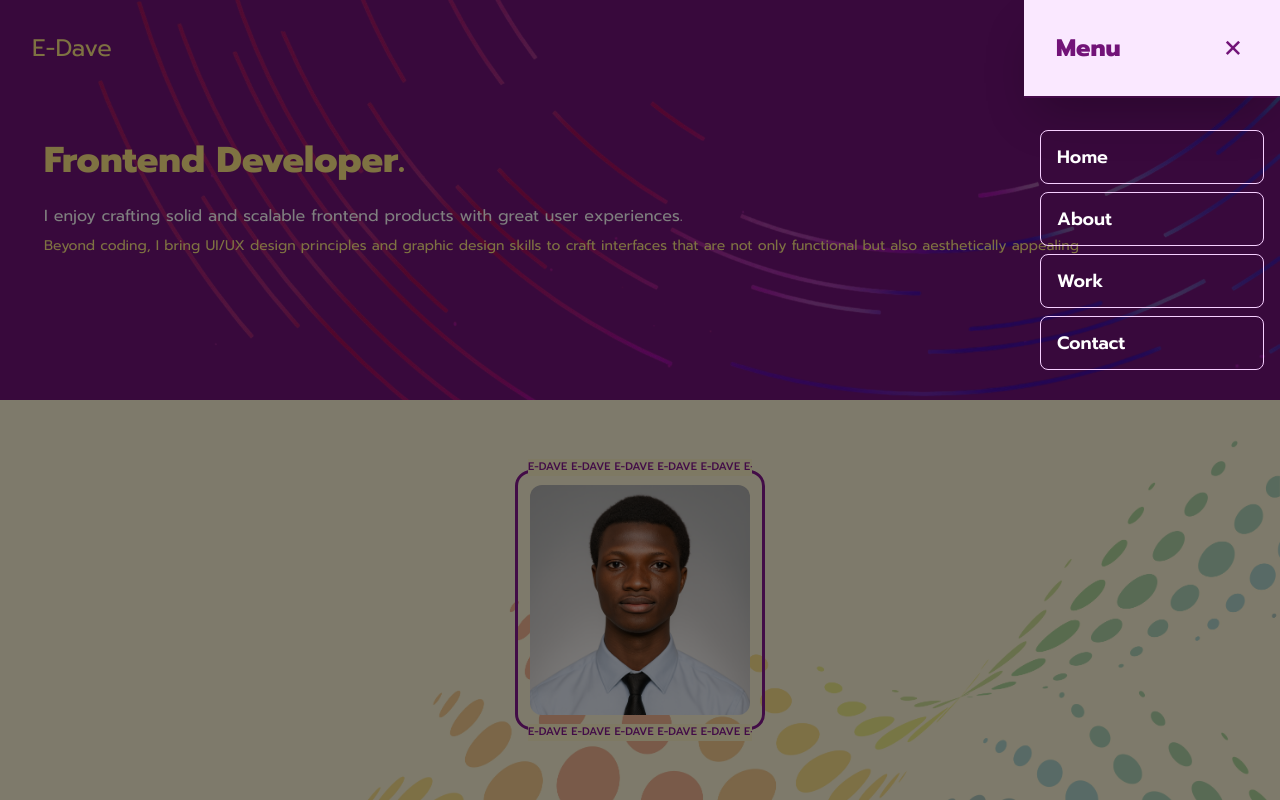
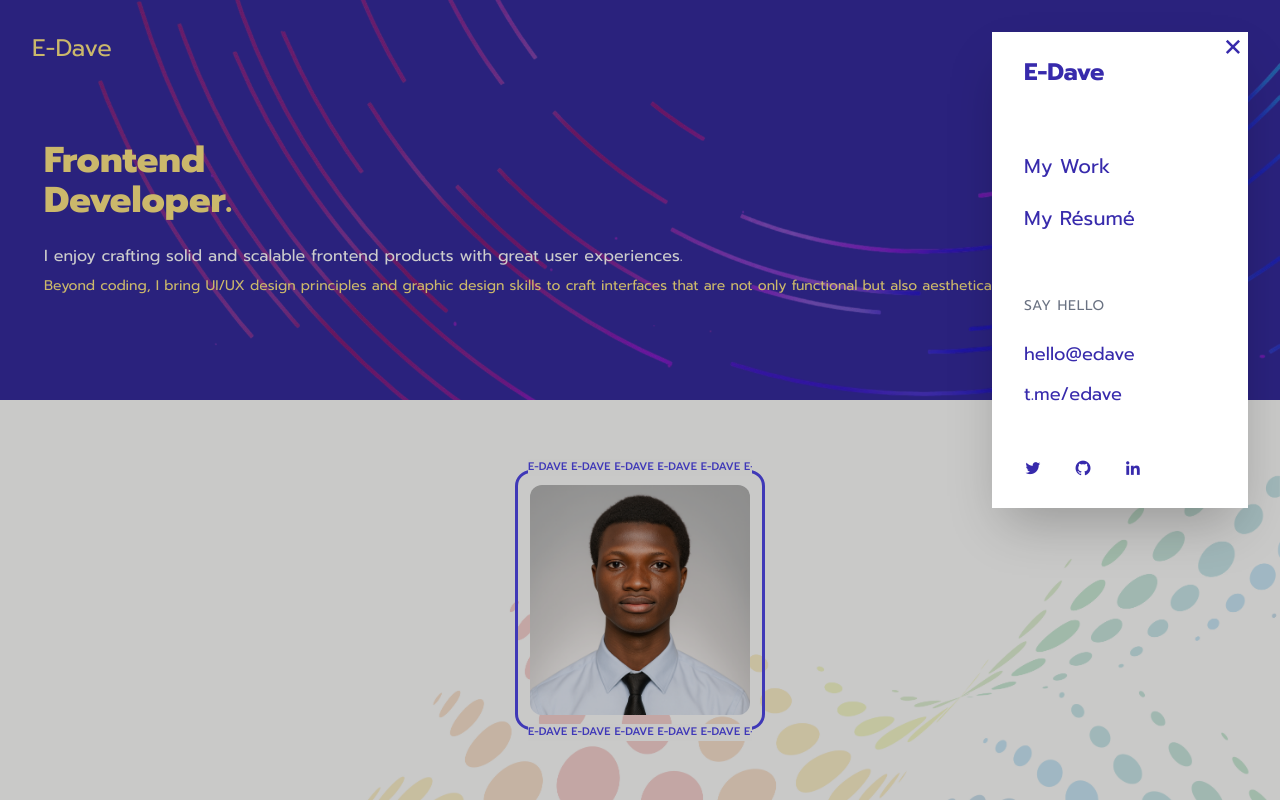
Before and after one commit to Ogunleyed01/Mi-Portfolio, a React (Vite) app: page / in a window 1280 px wide. Both pictures are taken after a click on the icon 1233 px from the left and 48 px from the top of the page. Shown: the top 800 px of the page. Built offline with nearby package versions, Linux system fonts and the light colour scheme.

Commit message:
feat: landing page UI color change && Menu change

```diff
--- a/index.html
+++ b/index.html
@@ -3,6 +3,7 @@
   <head>
     <meta charset="UTF-8" />
     <meta name="viewport" content="width=device-width, initial-scale=1.0" />
+    <link href='https://unpkg.com/boxicons@2.1.4/css/boxicons.min.css' rel='stylesheet'>
     <link href='https://unpkg.com/boxicons@2.1.4/css/boxicons.min.css' rel='stylesheet'>
     <link rel="preconnect" href="https://fonts.googleapis.com">
     <link rel="preconnect" href="https://fonts.gstatic.com" crossorigin>
--- /dev/null
+++ b/src/components/footer.jsx
@@ -0,0 +1,54 @@
+import React from 'react'
+
+const Footer = () => {
+  return (
+    <footer className='bg-indigo-900 text-white py-12 px-8'>
+        <div className='max-w-6xl mx-auto'>
+            {/* Main Footer Content */}
+            <div className='flex flex-col md:flex-row justify-between items-start gap-8 mb-8'>
+                {/* SAY HELLO Section */}
+                <div>
+                    <h3 className='text-white font-bold text-xl uppercase mb-4'>SAY HELLO</h3>
+                    <div className='flex flex-col gap-2'>
+                        <a href='https://wa.me/2348059494191' className='text-indigo-300 hover:text-indigo-200 transition-colors'>
+                            hello@edave
+                        </a>
+                        <a href='https://t.me/Edave_digitals' target='_blank' rel='noopener noreferrer' className='text-indigo-300 hover:text-indigo-200 transition-colors'>
+                            t.me/edave
+                        </a>
+                    </div>
+                </div>
+
+                {/* Navigation Links */}
+                <div className='flex flex-col gap-2'>
+                    <a href='#work' className='text-indigo-300 hover:text-indigo-200 transition-colors'>My Work</a>
+                    <a href='#resume' className='text-indigo-300 hover:text-indigo-200 transition-colors'>My Résumé</a>
+                </div>
+            </div>
+
+            {/* Separator */}
+            <div className='border-t border-white/20 my-8'></div>
+
+            {/* Copyright and Social Links */}
+            <div className='flex flex-col md:flex-row justify-between items-center gap-4'>
+                <div className='text-white'>
+                    &copy; David Ogunleye 2025
+                </div>
+                <div className='flex gap-4 text-white'>
+                    <a href='https://x.com/edave_digitals' target='_blank' rel='noopener noreferrer' className='hover:text-indigo-300 transition-colors'>
+                        <i className='bx bxl-twitter'></i>
+                    </a>
+                    <a href='https://github.com/Ogunleyed01' target='_blank' rel='noopener noreferrer' className='hover:text-indigo-300 transition-colors'>
+                        <i className='bx bxl-github'></i>
+                    </a>
+                    <a href='https://www.linkedin.com/in/david-ogunleye-b48032281/' target='_blank' rel='noopener noreferrer' className='hover:text-indigo-300 transition-colors'>
+                        <i className='bx bxl-linkedin'></i>
+                    </a>
+                </div>
+            </div>
+        </div>
+    </footer>
+  )
+}
+
+export default Footer
--- a/src/components/header.jsx
+++ b/src/components/header.jsx
@@ -11,35 +11,103 @@ const Header = ({ isMenuOpen, setIsMenuOpen }) => {
 
   return (
     <>
-      <div className='flex justify-between p-8 text-amber-200'>
+      <div className='flex justify-between p-8 text-amber-200 relative'>
           <div className='text-2xl text-bold'>E-Dave</div>
           <i
-            className={`bx ${isMenuOpen ? 'bx-x' : 'bx-menu-alt-right'} text-3xl cursor-pointer transition-transform duration-300`}
-            onClick={toggleMenu}
+            className={`bx ${isMenuOpen ? 'bx-x' : 'bx-menu-alt-right'} text-3xl cursor-pointer transition-all duration-300 relative z-[60] ${isMenuOpen ? 'text-indigo-800' : 'text-amber-200'}`}
+            onClick={isMenuOpen ? closeMenu : toggleMenu}
           ></i>
       </div>
 
       {isMenuOpen && (
         <>
+          {/* Overlay - only on tablet/desktop */}
           <div
-            className='fixed inset-0 bg-black/50 z-40'
+            className='hidden md:block fixed inset-0 bg-black/20 z-40'
             onClick={closeMenu}
           ></div>
-          <div className='absolute top-0 right-0 w-64 h-full bg-fuchsia-100 shadow-2xl z-50'>
-            <div className='p-8 border-b-2 border-fuchsia-900/30'>
-              <div className='flex justify-between items-center'>
-                <div className='text-2xl font-extrabold text-fuchsia-900'>Menu</div>
-                <i
-                  className='bx bx-x text-3xl cursor-pointer text-fuchsia-900 hover:text-fuchsia-700 transition-colors'
+
+          {/* Menu - full screen on mobile, sidebar on tablet/desktop */}
+          <div
+            className='fixed top-0 right-0 h-full md:h-auto md:max-h-[85vh] w-full md:w-1/4 lg:w-1/5 bg-white z-50 overflow-y-auto shadow-2xl animate-slide-in-right md:top-8 md:right-8'
+          >
+            <div className='p-8 flex flex-col min-h-screen md:min-h-0 md:py-6'>
+              {/* Header with Menu Title */}
+              <div className='flex justify-between items-center mb-16'>
+                <div className='text-2xl font-bold text-indigo-800'>E-Dave</div>
+              </div>
+
+              {/* Navigation Links */}
+              <div className='flex flex-col gap-6 mb-16'>
+                <a
+                  href='#work'
                   onClick={closeMenu}
-                ></i>
+                  className='text-indigo-800 text-xl hover:text-indigo-600 transition-colors'
+                >
+                  My Work
+                </a>
+                <a
+                  href='#resume'
+                  onClick={closeMenu}
+                  className='text-indigo-800 text-xl hover:text-indigo-600 transition-colors'
+                >
+                  My Résumé
+                </a>
               </div>
-            </div>
-            <div className='flex flex-col gap-2 p-4 mt-4'>
-              <a href='#home' onClick={closeMenu} className='px-4 py-3 text-lg font-semibold text-white hover:text-white hover:bg-fuchsia-800 transition-all rounded-lg border border-fuchsia-200'>Home</a>
-              <a href='#about' onClick={closeMenu} className='px-4 py-3 text-lg font-semibold text-white hover:text-white hover:bg-fuchsia-800 transition-all rounded-lg border border-fuchsia-200'>About</a>
-              <a href='#work' onClick={closeMenu} className='px-4 py-3 text-lg font-semibold text-white hover:text-white hover:bg-fuchsia-800 transition-all rounded-lg border border-fuchsia-200'>Work</a>
-              <a href='#contact' onClick={closeMenu} className='px-4 py-3 text-lg font-semibold text-white hover:text-white hover:bg-fuchsia-800 transition-all rounded-lg border border-fuchsia-200'>Contact</a>
+
+              {/* SAY HELLO Section */}
+              <div className='mt-auto mb-12'>
+                <h3 className='text-gray-500 text-sm uppercase mb-6 tracking-wider'>SAY HELLO</h3>
+                <div className='flex flex-col gap-3'>
+                  <a
+                    href='https://wa.me/2348059494191'
+                    onClick={closeMenu}
+                    className='text-indigo-800 text-lg hover:text-indigo-600 transition-colors'
+                  >
+                    hello@edave
+                  </a>
+                  <a
+                    href='https://t.me/Edave_digitals'
+                    target='_blank'
+                    rel='noopener noreferrer'
+                    onClick={closeMenu}
+                    className='text-indigo-800 text-lg hover:text-indigo-600 transition-colors'
+                  >
+                    t.me/edave
+                  </a>
+                </div>
+              </div>
+
+              {/* Social Media Links */}
+              <div className='flex gap-8 text-indigo-800 text-lg'>
+                <a
+                  href='https://x.com/edave_digitals'
+                  target='_blank'
+                  rel='noopener noreferrer'
+                  onClick={closeMenu}
+                  className='hover:text-indigo-600 transition-colors'
+                >
+                  <i className='bx bxl-twitter'></i>
+                </a>
+                <a
+                  href='https://github.com/Ogunleyed01'
+                  target='_blank'
+                  rel='noopener noreferrer'
+                  onClick={closeMenu}
+                  className='hover:text-indigo-600 transition-colors'
+                >
+                  <i className='bx bxl-github'></i>
+                </a>
+                <a
+                  href='https://www.linkedin.com/in/david-ogunleye-b48032281/'
+                  target='_blank'
+                  rel='noopener noreferrer'
+                  onClick={closeMenu}
+                  className='hover:text-indigo-600 transition-colors'
+                >
+                  <i className='bx bxl-linkedin'></i>
+                </a>
+              </div>
             </div>
           </div>
         </>
--- a/src/index.css
+++ b/src/index.css
@@ -5,13 +5,43 @@
   box-sizing: border-box;
 }
 
+html {
+  scroll-behavior: smooth;
+}
+
 body {
   margin: 0;
   padding: 0;
 }
 
+/* Fade-in-up animation for hero section */
+@keyframes fadeInUp {
+  from {
+    opacity: 0;
+    transform: translateY(30px);
+  }
+  to {
+    opacity: 1;
+    transform: translateY(0);
+  }
+}
+
+.animate-fade-in-up {
+  animation: fadeInUp 0.8s ease-out forwards;
+}
+
+.animation-delay-200 {
+  animation-delay: 0.2s;
+  opacity: 0;
+}
+
+.animation-delay-400 {
+  animation-delay: 0.4s;
+  opacity: 0;
+}
+
 .edave-border {
-  border: 3px solid #86198f;
+  border: 3px solid #4f46e5;
   position: relative;
   overflow: visible;
 }
@@ -23,12 +53,12 @@ body {
   left: 10px;
   right: 10px;
   font-size: 11px;
-  color: #86198f;
+  color: #4f46e5;
   font-weight: 500;
   white-space: nowrap;
   overflow: hidden;
   z-index: 2;
-  background: #fef3c7;
+  background: #fafaf9;
 }
 
 .edave-border::after {
@@ -38,12 +68,12 @@ body {
   left: 10px;
   right: 10px;
   font-size: 11px;
-  color: #86198f;
+  color: #4f46e5;
   font-weight: 500;
   white-space: nowrap;
   overflow: hidden;
   z-index: 2;
-  background: #fef3c7;
+  background: #fafaf9;
 }
 
 .vertical-text {
@@ -56,3 +86,19 @@ body {
   writing-mode: vertical-lr;
   text-orientation: mixed;
 }
+
+/* Slide-in animation for menu */
+@keyframes slideInRight {
+  from {
+    transform: translateX(100%);
+    opacity: 0;
+  }
+  to {
+    transform: translateX(0);
+    opacity: 1;
+  }
+}
+
+.animate-slide-in-right {
+  animation: slideInRight 0.3s ease-out forwards;
+}
--- a/src/pages/landing.jsx
+++ b/src/pages/landing.jsx
@@ -1,207 +1,176 @@
 import React, { useState, useEffect } from 'react'
 import Header from '../components/header'
+import Footer from '../components/footer'
 import headshot from '../images/headshot.png'
 import abstractbg1 from '../images/purple-design-background.png'
 import abstractbg2 from '../images/abstract2.jpg'
 
 const Landing = () => {
   const [isMenuOpen, setIsMenuOpen] = useState(false)
+  const [visibleSections, setVisibleSections] = useState(new Set())
 
-  // Prevent scrolling when menu is open
+  // Intersection Observer for scroll animations
   useEffect(() => {
-    if (isMenuOpen) {
-      document.body.style.overflow = 'hidden'
-    } else {
-      document.body.style.overflow = 'unset'
+    const observerOptions = {
+      threshold: 0.1,
+      rootMargin: '0px 0px -50px 0px'
     }
 
-    // Cleanup function to restore scrolling when component unmounts
+    const observer = new IntersectionObserver((entries) => {
+      entries.forEach((entry) => {
+        if (entry.isIntersecting) {
+          setVisibleSections((prev) => new Set(prev).add(entry.target.id))
+        }
+      })
+    }, observerOptions)
+
+    const sections = document.querySelectorAll('[data-animate]')
+    sections.forEach((section) => observer.observe(section))
+
     return () => {
-      document.body.style.overflow = 'unset'
+      sections.forEach((section) => observer.unobserve(section))
     }
-  }, [isMenuOpen])
-  const [formData, setFormData] = useState({
-    name: '',
-    email: '',
-    message: ''
-  })
-  const [emailError, setEmailError] = useState('')
-  const [submitSuccess, setSubmitSuccess] = useState(false)
+  }, [])
 
-  const validateEmail = (email) => {
-    const emailRegex = /^[^\s@]+@[^\s@]+\.[^\s@]+$/
-    return emailRegex.test(email)
-  }
 
-  const handleChange = (e) => {
-    const { name, value } = e.target
-    setFormData(prev => ({
-      ...prev,
-      [name]: value
-    }))
-
-    if (name === 'email' && value && !validateEmail(value)) {
-      setEmailError('Please enter a valid email address')
-    } else {
-      setEmailError('')
-    }
-  }
-
-  const handleSubmit = (e) => {
-    e.preventDefault()
-
-    if (!validateEmail(formData.email)) {
-      setEmailError('Please enter a valid email address')
-      return
-    }
-
-    const subject = encodeURIComponent(`Message from ${formData.name}`)
-    const body = encodeURIComponent(
-      `Name: ${formData.name}\n\n` +
-      `Email: ${formData.email}\n\n` +
-      `Message:\n${formData.message}`
-    )
-
-    // Show success message
-    setSubmitSuccess(true)
-    setEmailError('')
-
-    // Reset form
-    setFormData({ name: '', email: '', message: '' })
-
-    // Create mailto link and copy to clipboard, then show message
-    const mailtoLink = `mailto:ogunleyedavid28@gmail.com?subject=${subject}&body=${body}`
-
-    // Try to open email client in background
-    try {
-      const link = document.createElement('a')
-      link.href = mailtoLink
-      document.body.appendChild(link)
-      link.click()
-      document.body.removeChild(link)
-    } catch (error) {
-      console.log('Could not open email client:', error)
-    }
-
-    // Hide success message after 5 seconds
-    setTimeout(() => {
-      setSubmitSuccess(false)
-    }, 5000)
-  }
 
   return (
     <div>
-        <section className='bg-fuchsia-900 bg-no-repeat bg-cover bg-center h-[50vh] relative' style={{backgroundImage: `url(${abstractbg1})`}}>
-            <div className='absolute inset-0 bg-fuchsia-900/60'></div>
+        <section className='bg-indigo-900 bg-no-repeat bg-cover bg-center h-[50vh] relative' style={{backgroundImage: `url(${abstractbg1})`}}>
+            <div className='absolute inset-0 bg-indigo-800/60'></div>
             <div className='relative z-20'>
                 <Header isMenuOpen={isMenuOpen} setIsMenuOpen={setIsMenuOpen} />
             </div>
             <div className='p-11 relative z-10'>
-                <h2 className='text-amber-200 text-4xl font-extrabold'>
-                    Frontend Developer.
+                <h2 className='text-amber-200 text-4xl font-extrabold animate-fade-in-up'>
+                    Frontend
+                    <br />Developer.
                 </h2>
                 {/* <div className='w-2 h-2 bg-white rounded'></div> */}
-                <p className='text-white mt-6'>
+                <p className='text-white mt-6 animate-fade-in-up animation-delay-200'>
                     I enjoy crafting solid and scalable frontend products with great user experiences.
                 </p>
-                <p className='text-sm text-amber-200 mt-2'>
+                <p className='text-sm text-amber-200 mt-2 animate-fade-in-up animation-delay-400'>
                     Beyond coding, I bring UI/UX design principles and graphic design skills to craft interfaces that are not only functional but also aesthetically appealing
                 </p>
             </div>
         </section>
         <section
-            className='h-[50vh] bg-amber-100 bg-cover bg-center flex items-center justify-center relative'
+            className='h-[50vh] bg-stone-100 bg-cover bg-center flex items-center justify-center relative'
             style={{backgroundImage: `url(${abstractbg2})`}}
         >
-            <div className='absolute inset-0 bg-amber-100/70'></div>
-            <div className='relative z-10 rounded-2xl p-3 edave-border flex'>
+            <div className='absolute inset-0 bg-stone-50/80'></div>
+            <div
+                id="headshot-section"
+                data-animate
+                className={`relative z-10 rounded-2xl p-3 edave-border flex transition-all duration-1000 ${
+                    visibleSections.has('headshot-section')
+                        ? 'opacity-100 translate-y-0 scale-100'
+                        : 'opacity-0 translate-y-10 scale-95'
+                }`}
+            >
                 {/* <div className='absolute left-2 top-0 bottom-0 flex items-center'>
                     <div className='vertical-text text-fuchsia-900 font-medium text-xs'>E-DAVE E-DAVE E-DAVE E-DAVE</div>
                 </div> */}
-                <img src={headshot} alt="edave" className='w-55 rounded-xl mx-auto'/>
+                <img
+                    src={headshot}
+                    alt="edave"
+                    className='w-55 rounded-xl mx-auto transition-transform duration-300 hover:scale-105'
+                />
                 {/* <div className='absolute right-2 top-0 bottom-0 flex items-center'>
                     <div className='vertical-text-reverse text-fuchsia-900 font-medium text-xs'>E-DAVE E-DAVE E-DAVE E-DAVE</div>
                 </div> */}
             </div>
         </section>
-        <section className='flex flex-col justify-center h-[66vh] bg-gray-100 p-12 pb-16'>
-            <h2 className='text-fuchsia-900 text-4xl font-extrabold mb-2'>Design</h2>
-            <p>Lorem ipsum dolor sit amet, consectetur adipisicing elit. Aspernatur voluptate quaerat, corporis unde ipsam ducimus odio magni, quisquam totam quis vitae neque mollitia facilis. Distinctio veritatis quo doloribus. Totam, quod.</p>
-            <h2 className='text-fuchsia-900 text-4xl font-extrabold mt-10 mb-2'>Engineering</h2>
-            <p>Lorem ipsum dolor sit amet, consectetur adipisicing elit. Aspernatur voluptate quaerat, corporis unde ipsam ducimus odio magni, quisquam totam quis vitae neque mollitia facilis. Distinctio veritatis quo doloribus. Totam, quod.</p>
+        <section
+            id="skills-section"
+            data-animate
+            className={`flex flex-col justify-center h-[66vh] bg-gray-100 p-12 pb-16 transition-all duration-1000 ${
+                visibleSections.has('skills-section')
+                    ? 'opacity-100 translate-y-0'
+                    : 'opacity-0 translate-y-10'
+            }`}
+        >
+            <h2 className='text-slate-700 text-4xl font-extrabold mb-2'>Design</h2>
+            <p>I don't just move pixels - I shape experiences. Most times, I'm in the code, experimenting with layouts, refining aesthetics, and balancing form with function. My aim? Seamless user journeys wrapped in modern, thoughtful design.</p>
+            <h2 className='text-slate-700 text-4xl font-extrabold mt-10 mb-2'>Engineering</h2>
+            <p>When it comes to building javaScript applications, I bring the right tools - and the right mindset. Whether working with frameworks or from scratch, I build performant, scalable solutions that hold up under real-world demands. Speed and stability are my north stars.</p>
         </section>
-        <section className='bg-fuchsia-900 h-[46vh] p-5 pt-12 pb-16'>
-            <div className='bg-fuchsia-100 h-[20rem] p-12'>
-                <h2 className='text-fuchsia-900 text-3xl font-extrabold'>
+        <section
+            id="work-section"
+            data-animate
+            className={`bg-indigo-900 h-[46vh] p-5 pt-12 pb-16 transition-all duration-1000 ${
+                visibleSections.has('work-section')
+                    ? 'opacity-100 translate-y-0'
+                    : 'opacity-0 translate-y-10'
+            }`}
+        >
+            <div className='bg-indigo-50 h-[20rem] p-12'>
+                <h2 className='text-slate-700 text-3xl font-extrabold'>
                     I Design <br />
                     & build
                 </h2>
                 <p className='pb-8'>Colab gigs, web apps <br /> and experimentals.</p>
 
                 <a href="#" >
-                    <div className='flex items-center justify-center border border-fuchsia-900 text-fuchsia-900 w-40 h-10 hover:bg-fuchsia-900 hover:text-white transition-all duration-300'>
+                    <div className='flex items-center justify-center border border-indigo-800 text-indigo-800 w-40 h-10 hover:bg-indigo-800 hover:text-white hover:scale-105 transition-all duration-300 transform'>
                         see my work
-                        <i className='bx bx-right-arrow-alt'></i>
+                        <i className='bx bx-right-arrow-alt transition-transform duration-300 group-hover:translate-x-1'></i>
                     </div>
                 </a>
             </div>
         </section>
-        <section className='pb-16'>
+        <section
+            id="contact-section"
+            data-animate
+            className={`pb-16 transition-all duration-1000 ${
+                visibleSections.has('contact-section')
+                    ? 'opacity-100 translate-y-0'
+                    : 'opacity-0 translate-y-10'
+            }`}
+        >
             <div className='p-12'>
-                <h3 className='text-fuchsia-900 text-3xl font-extrabold mb-7'>Send me a message</h3>
+                <h3 className='text-slate-700 text-3xl font-extrabold mb-7'>Send me a message</h3>
                 <p>Got a question, a gig, or just want to say hi? Contact me.</p>
 
-                {submitSuccess && (
-                  <div className='mt-4 p-4 bg-green-100 border border-green-400 text-green-700 rounded'>
-                    <p className='font-semibold'>Message sent successfully! Your email client should open shortly.</p>
-                  </div>
-                )}
 
-                <form onSubmit={handleSubmit} className='m-2 mt-10 flex flex-col gap-4'>
-                    <label htmlFor="name">Your Name</label>
+
+                <form className='m-2 mt-10 flex flex-col gap-4'>
+                    <label htmlFor="name" className='transition-all duration-300'>Your Name</label>
                     <input
                         name="name"
-                        value={formData.name}
-                        onChange={handleChange}
-                        className='border-b border-gray-500 focus:outline-none focus:ring-0 text-fuchsia-900'
+                        className='border-b border-gray-500 focus:outline-none focus:ring-0 focus:border-indigo-800 text-slate-800 transition-all duration-300'
                         type="text"
                         placeholder='Enter your name'
                         required
                     />
 
-                    <label htmlFor="email">Email-address</label>
+                    <label htmlFor="email" className='transition-all duration-300'>Email-address</label>
                     <input
                         name="email"
-                        value={formData.email}
-                        onChange={handleChange}
-                        className='border-b border-gray-500 focus:outline-none focus:ring-0 text-fuchsia-900'
+                        className='border-b border-gray-500 focus:outline-none focus:ring-0 focus:border-indigo-800 text-slate-800 transition-all duration-300'
                         type="email"
                         placeholder='Enter your email address'
                         required
                     />
-                    {emailError && <span className='text-red-500 text-sm'>{emailError}</span>}
 
-                    <label htmlFor="message">Your message</label>
+                    <label htmlFor="message" className='transition-all duration-300'>Your message</label>
                     <textarea
                         name="message"
-                        value={formData.message}
-                        onChange={handleChange}
-                        className='border-b border-gray-500 focus:outline-none focus:ring-0 text-fuchsia-900'
+                        className='border-b border-gray-500 focus:outline-none focus:ring-0 focus:border-indigo-800 text-slate-800 transition-all duration-300'
                         rows='3'
                         placeholder='Hi E-Dave, I think you can work with me at my company to build and bring our ideas to life. How soon can you hop on to discuss this?'
                         required
                     />
 
-                    <button className='mt-10 flex items-center gap-3 justify-center border border-fuchsia-900 text-fuchsia-900 w-40 h-10 cursor-pointer hover:bg-fuchsia-900 hover:text-white transition-all duration-300'>
+                    <button className='mt-10 flex items-center gap-3 justify-center border border-indigo-800 text-indigo-800 w-40 h-10 cursor-pointer hover:bg-indigo-800 hover:text-white hover:scale-105 transition-all duration-300 transform'>
                         shoot
-                        <i className='bx bx-right-arrow-alt'></i>
+                        <i className='bx bx-right-arrow-alt transition-transform duration-300 group-hover:translate-x-1'></i>
                     </button>
                 </form>
             </div>
         </section>
-        <footer className=' flex justify-center items-center text-white h-10 bg-fuchsia-950'>
-            &copy; David Ogunleye. 2025
-        </footer>
+        <Footer />
     </div>
   )
 }
```
Also changed, not shown: src/pages/work.jsx (added, +11 -0 lines), 1 other file (tests, documents, lock files or other folders).
